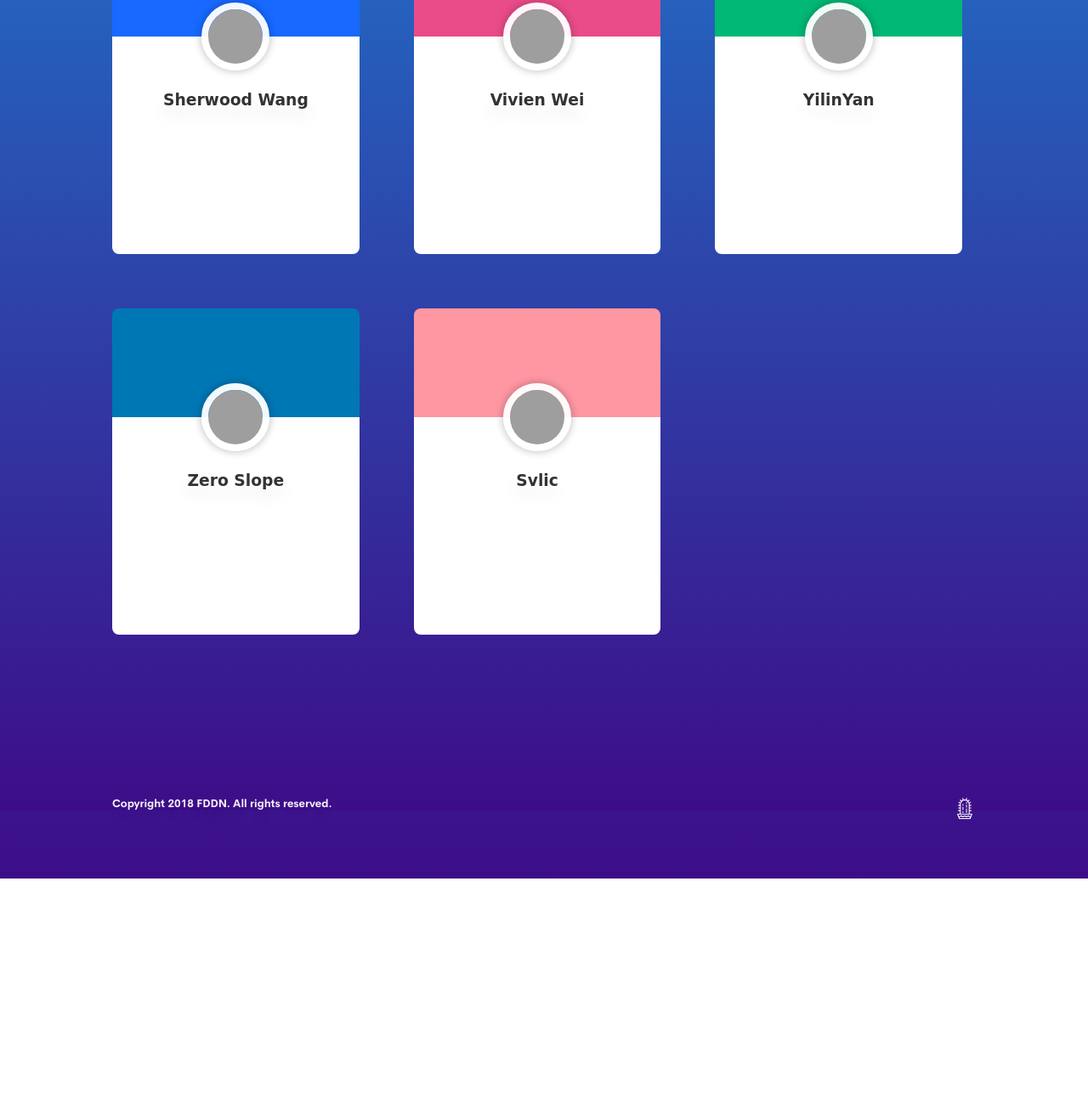
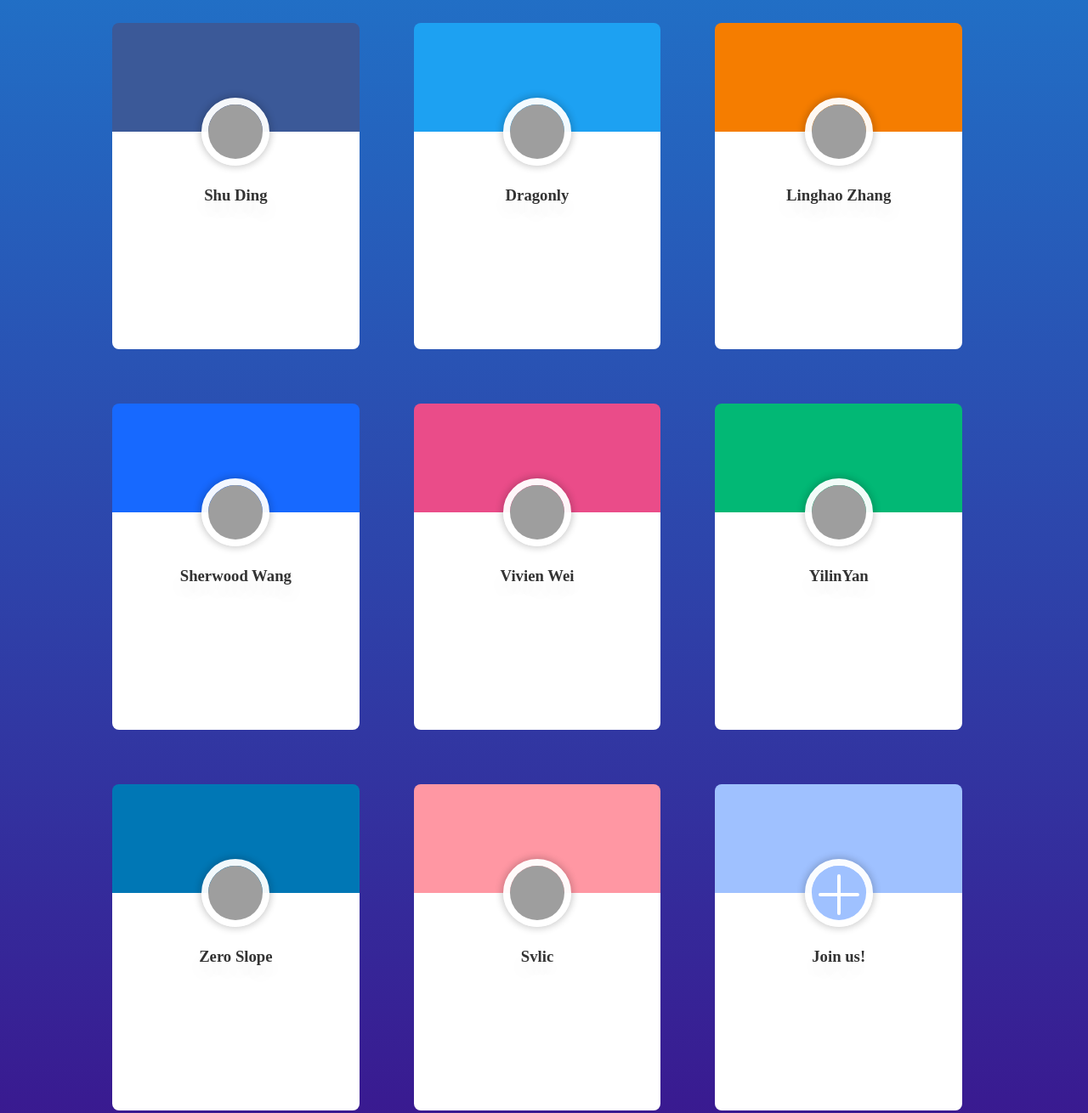
Before and after one commit to FDDNteam/fddn-website, a plain HTML site: page members.html in a window 1280 px wide. Shown: the part 565-1875 px from the top of the page at 85% size. Before the commit the page ends 1599 px from the top, so only its background shows below. Drawn offline with nearby package versions, Linux system fonts and the light colour scheme; grey boxes are pictures that could not be loaded; a web font is replaced by a local one.

Commit message:
change font and add join us

```diff
--- a/members.html
+++ b/members.html
@@ -5,8 +5,8 @@
 	<meta http-equiv="x-ua-compatible" content="ie=edge">
 	<meta name="viewport" content="width=device-width, initial-scale=1" />
 	<title>Members | FDDN</title>
-	<meta name="description" content="Fudan Developer Network.">
-	<link href='http://fonts.font.im/css?family=Dancing+Script' rel='stylesheet' type='text/css'>
+  <meta name="description" content="Fudan Developer Network.">
+  <link href='http://fonts.font.im/css?family=Cardo:400italic' rel='stylesheet' type='text/css'>
 	<link rel="stylesheet" href="https://unpkg.com/tachyons@4.10.0/css/tachyons.min.css" />
 	<link rel="stylesheet" href="style.css" />
 	<style>
@@ -22,9 +22,11 @@
 			background-color: #02b875;
 		}
 		.bg-behance {
-			/* background-color: #9fc1ff; */
 			background-color: #1769ff;
 		}
+    .bg-light-behance {
+      background-color: #9fc1ff;
+    }
 		.bg-facebook {
 			/* background-color: #acc0e9; */
 			background-color: #3b5998;
@@ -41,7 +43,7 @@
 		.bg-blogger {
 			background-color: #f57d00;
 		}
-		.bg-pinterest {
+		.bg-light-pinterest {
 			background-color: #ff97a3;
 			/* background-color: #bd081c; */
 		}
@@ -56,14 +58,21 @@
 			height: 5rem;
 			box-sizing: border-box;
 		}
-		.font-dance {
-			font-family: 'Dancing Script', cursive;
+		.font-cardo {
+      font-family: 'Cardo', serif;
 		}
 	</style>
 </head>
 <body class="bg-blue">
 	<div class="bg bg-blue"></div>
 	<div class="container">
+
+      <div class="hero">
+        <img src="assets/logo.png" id="logo"/>
+
+        <h1><a class="hover-underline" href="/">Fudan Developer Network</a></h1>
+        <h1><small>复旦开发者网络</small></h1>
+      </div>
 
 		<section>
 			<div class="column">
@@ -72,7 +81,7 @@
 						<img src="https://avatars1.githubusercontent.com/u/3676859?s=400&v=4" class="br-pill avatar ba bw3 shadow-2" />
 					</div>
 					<div class="bg-white h5 overflow-hidden tc">
-						<h3 class="font-dance dark-gray mt5">Shu Ding</h3>
+						<h3 class="font-cardo dark-gray mt5">Shu Ding</h3>
 					</div>
 				</div>
 
@@ -81,7 +90,7 @@
 						<img src="https://avatars3.githubusercontent.com/u/6358939?s=400&v=4" class="br-pill avatar ba bw3 shadow-2" />
 					</div>
 					<div class="bg-white h5 overflow-hidden tc">
-						<h3 class="font-dance dark-gray mt5">Sherwood Wang</h3>
+						<h3 class="font-cardo dark-gray mt5">Sherwood Wang</h3>
 					</div>
 				</div>
 
@@ -90,7 +99,7 @@
 						<img src="https://avatars3.githubusercontent.com/u/10218146?s=400&v=4" class="br-pill avatar ba bw3 shadow-2" />
 					</div>
 					<div class="bg-white h5 overflow-hidden tc">
-						<h3 class="font-dance dark-gray mt5">Zero Slope</h3>
+						<h3 class="font-cardo dark-gray mt5">Zero Slope</h3>
 					</div>
 				</div>
 
@@ -102,7 +111,7 @@
 						<img src="https://avatars2.githubusercontent.com/u/8433465?s=400&v=4" class="br-pill avatar ba bw3 shadow-2" />
 					</div>
 					<div class="bg-white h5 overflow-hidden tc">
-						<h3 class="font-dance dark-gray mt5">Dragonly</h3>
+						<h3 class="font-cardo dark-gray mt5">Dragonly</h3>
 					</div>
 				</div>
 
@@ -111,16 +120,16 @@
 						<img src="https://avatars2.githubusercontent.com/u/22720633?s=400&v=4" class="br-pill avatar ba bw3 shadow-2" />
 					</div>
 					<div class="bg-white h5 overflow-hidden tc">
-						<h3 class="font-dance dark-gray mt5">Vivien Wei</h3>
+						<h3 class="font-cardo dark-gray mt5">Vivien Wei</h3>
 					</div>
 				</div>
 
 				<div class="card-no-shadow">
-					<div class="w-100 h4 bg-pinterest">
+					<div class="w-100 h4 bg-light-pinterest">
 						<img src="https://avatars2.githubusercontent.com/u/22938581?s=400&v=4" class="br-pill avatar ba bw3 shadow-2" />
 					</div>
 					<div class="bg-white h5 overflow-hidden tc">
-						<h3 class="font-dance dark-gray mt5">Svlic</h3>
+						<h3 class="font-cardo dark-gray mt5">Svlic</h3>
 					</div>
 				</div>
 			</div>
@@ -131,7 +140,7 @@
 						<img src="https://avatars1.githubusercontent.com/u/5001225?s=400&v=4" class="br-pill avatar ba bw3 shadow-2" />
 					</div>
 					<div class="bg-white h5 overflow-hidden tc">
-						<h3 class="font-dance dark-gray mt5">Linghao Zhang</h3>
+						<h3 class="font-cardo dark-gray mt5">Linghao Zhang</h3>
 					</div>
 				</div>
 
@@ -140,9 +149,18 @@
 						<img src="https://avatars2.githubusercontent.com/u/22728498?s=400&v=4" class="br-pill avatar ba bw3 shadow-2" />
 					</div>
 					<div class="bg-white h5 overflow-hidden tc">
-						<h3 class="font-dance dark-gray mt5">YilinYan</h3>
+						<h3 class="font-cardo dark-gray mt5">YilinYan</h3>
 					</div>
-				</div>
+        </div>
+
+        <div class="card-no-shadow">
+          <div class="w-100 h4 bg-light-behance">
+            <img src="assets/plus.svg" class="br-pill avatar ba bw3 shadow-2" />
+          </div>
+          <div class="bg-white h5 overflow-hidden tc">
+            <h3 class="font-cardo dark-gray mt5">Join us!</h3>
+          </div>
+        </div>
 			</div>
 
 		</section>
```
Also changed, not shown: assets/plus.svg (added).
